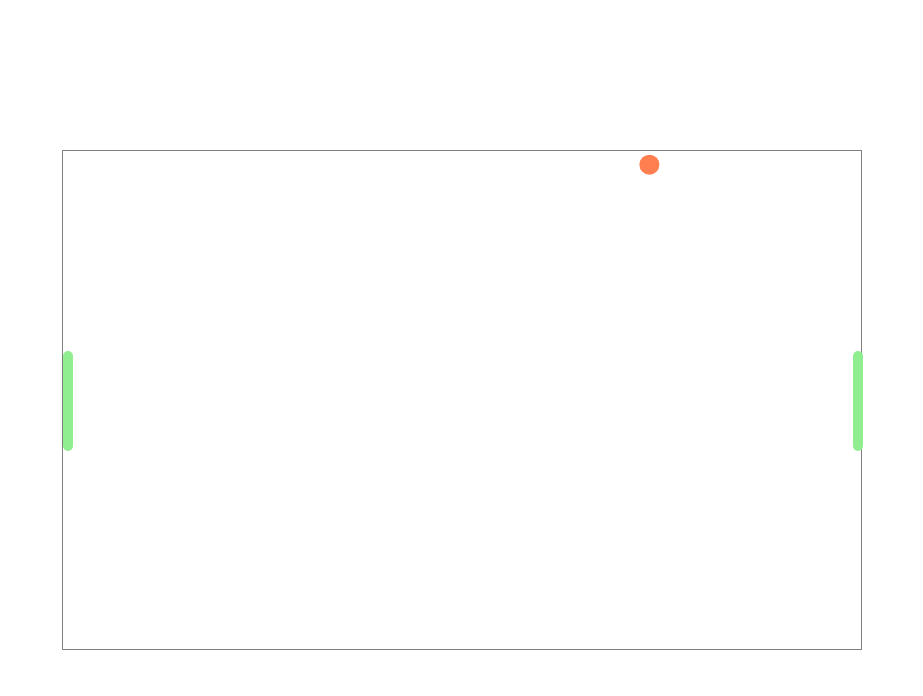
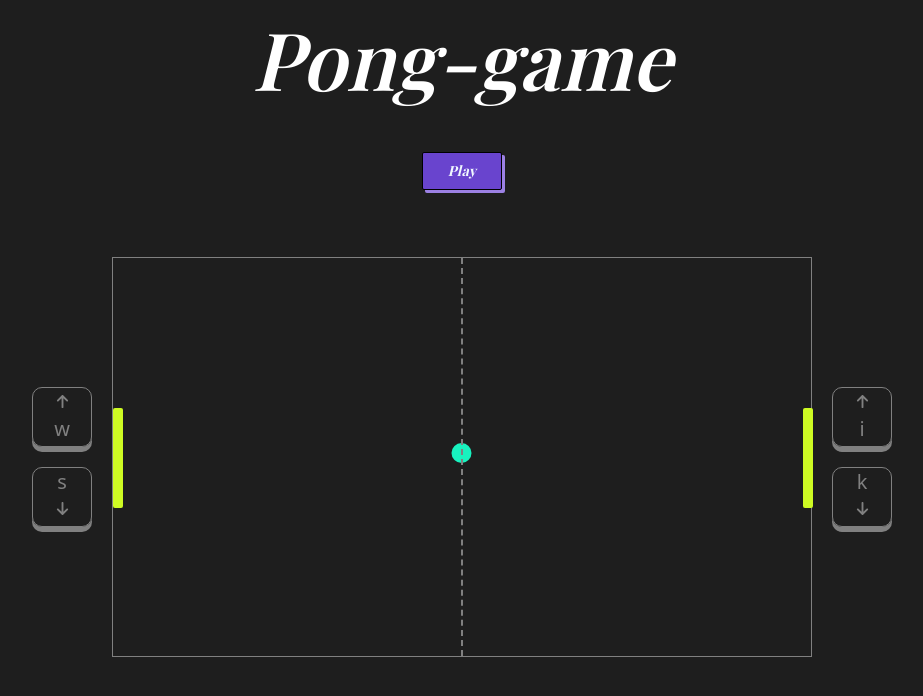
Before and after one commit to chaitanya-Uike/pong-game-v2, a website built with webpack: page index.html in a window 1280 px wide. Shown: the whole page, without its empty margins (178-1101 px from the left). Built offline with nearby package versions, Linux system fonts and the light colour scheme; a web font is replaced by a local one.

Commit message:
ui improved

```diff
--- a/index.html
+++ b/index.html
@@ -10,7 +10,50 @@
   </head>
   <body>
     <div class="mainContainer">
-      <div class="playArea"></div>
+      <p class="title">Pong-game</p>
+      <button class="play gameBtn">Play</button>
+      <div class="playAreaContainer">
+        <div class="keyHintContainer">
+          <div class="keyHint">
+            <svg xmlns="http://www.w3.org/2000/svg" viewBox="0 0 384 512">
+              <!--! Font Awesome Pro 6.2.1 by @fontawesome - https://fontawesome.com License - https://fontawesome.com/license (Commercial License) Copyright 2022 Fonticons, Inc. -->
+              <path
+                d="M214.6 41.4c-12.5-12.5-32.8-12.5-45.3 0l-160 160c-12.5 12.5-12.5 32.8 0 45.3s32.8 12.5 45.3 0L160 141.2V448c0 17.7 14.3 32 32 32s32-14.3 32-32V141.2L329.4 246.6c12.5 12.5 32.8 12.5 45.3 0s12.5-32.8 0-45.3l-160-160z"
+              />
+            </svg>
+            <p>w</p>
+          </div>
+          <div class="keyHint">
+            <p>s</p>
+            <svg xmlns="http://www.w3.org/2000/svg" viewBox="0 0 384 512">
+              <!--! Font Awesome Pro 6.2.1 by @fontawesome - https://fontawesome.com License - https://fontawesome.com/license (Commercial License) Copyright 2022 Fonticons, Inc. -->
+              <path
+                d="M169.4 470.6c12.5 12.5 32.8 12.5 45.3 0l160-160c12.5-12.5 12.5-32.8 0-45.3s-32.8-12.5-45.3 0L224 370.8 224 64c0-17.7-14.3-32-32-32s-32 14.3-32 32l0 306.7L54.6 265.4c-12.5-12.5-32.8-12.5-45.3 0s-12.5 32.8 0 45.3l160 160z"
+              />
+            </svg>
+          </div>
+        </div>
+        <div class="playArea"></div>
+        <div class="keyHintContainer">
+          <div class="keyHint">
+            <svg xmlns="http://www.w3.org/2000/svg" viewBox="0 0 384 512">
+              <path
+                d="M214.6 41.4c-12.5-12.5-32.8-12.5-45.3 0l-160 160c-12.5 12.5-12.5 32.8 0 45.3s32.8 12.5 45.3 0L160 141.2V448c0 17.7 14.3 32 32 32s32-14.3 32-32V141.2L329.4 246.6c12.5 12.5 32.8 12.5 45.3 0s12.5-32.8 0-45.3l-160-160z"
+              />
+            </svg>
+            <p>i</p>
+          </div>
+          <div class="keyHint">
+            <p>k</p>
+            <svg xmlns="http://www.w3.org/2000/svg" viewBox="0 0 384 512">
+              <path
+                d="M169.4 470.6c12.5 12.5 32.8 12.5 45.3 0l160-160c12.5-12.5 12.5-32.8 0-45.3s-32.8-12.5-45.3 0L224 370.8 224 64c0-17.7-14.3-32-32-32s-32 14.3-32 32l0 306.7L54.6 265.4c-12.5-12.5-32.8-12.5-45.3 0s-12.5 32.8 0 45.3l160 160z"
+              />
+            </svg>
+          </div>
+        </div>
+      </div>
+      <button class="restart gameBtn">Restart</button>
     </div>
   </body>
   <script src="/dist/bundle.js"></script>
--- a/src/game-engine/index.ts
+++ b/src/game-engine/index.ts
@@ -2,7 +2,7 @@ import CollisionManager from "./helpers/collisionManager"
 import GameEntity from "./core/gameEntity"
 import KeyboardManager from "./helpers/keyboardManager"
 
-enum GameState {
+export enum GameState {
     playing,
     paused,
     over,
--- a/src/index.ts
+++ b/src/index.ts
@@ -2,10 +2,12 @@ import Vector from "./game-engine/core/vector";
 import Game from "./game-engine/index";
 import { degreeToRadian } from "./game-engine/utils";
 import { Ball, Wall, Paddle } from "./gameElements";
+const playBtn = document.querySelector(".play") as HTMLButtonElement
+const restartBtn = document.querySelector(".restart") as HTMLButtonElement
 
 const selector = ".playArea"
-const pW = 800 //playAreaWidth
-const pH = 500 //playAreaHeight
+const pW = 700 //playAreaWidth
+const pH = 400 //playAreaHeight
 
 class PongGame extends Game {
     constructor() {
@@ -13,7 +15,12 @@ class PongGame extends Game {
     }
 
     initialize() {
-        const ball = new Ball(20, 20, 10, Vector.fromMagnitudeAndTheta(3, degreeToRadian(45)))
+        const ballRadius = 5
+        // generate a random launch angle
+        const launchAngles = [45, -45, 135, -135]
+        const index = Math.floor(Math.random() * launchAngles.length)
+        const ballVelocity = Vector.fromMagnitudeAndTheta(3, degreeToRadian(launchAngles[index]))
+        const ball = new Ball(pW / 2 - 1.5, pH / 2 - ballRadius, 10, ballVelocity)
         // boundry walls
         const floor = new Wall(0, pH, pW, 5, 0)
         const rightWall = new Wall(pW - pH / 2, pH / 2, pH, 5, degreeToRadian(90))
@@ -29,6 +36,11 @@ class PongGame extends Game {
         this.addEntity(ball)
         this.addEntity([floor, rightWall, ceiling, leftWall])
         this.addEntity([leftPaddle, rightPaddle])
+
+        const midLine = document.createElement("div")
+        midLine.classList.add("midLine")
+
+        this.playAreaRef.appendChild(midLine)
 
         this.addPaddleInteractions(leftPaddle, "w", "s")
         this.addPaddleInteractions(rightPaddle, "i", "k")
@@ -80,8 +92,28 @@ class PongGame extends Game {
 
 const pg = new PongGame()
 
-pg.play()
+let isPlaying = false
+
+playBtn.onclick = () => {
+    if (!isPlaying) {
+        isPlaying = true
+        pg.play()
+        playBtn.innerHTML = "Pause"
+        restartBtn.style.display = "inline-block"
+    } else {
+        isPlaying = false
+        pg.pause()
+        playBtn.innerHTML = "Play"
+        restartBtn.style.display = ""
+    }
+}
+
+restartBtn.onclick = () => {
+    pg.reset()
+}
 
 pg.onGameOver = function () {
-    console.log("game over")
+    isPlaying = false
+    playBtn.innerHTML = "Play"
+    restartBtn.style.display = ""
 }
--- a/style.css
+++ b/style.css
@@ -1,3 +1,5 @@
+@import url("https://fonts.googleapis.com/css2?family=Playfair+Display:ital,wght@0,400;0,500;0,600;0,700;0,800;0,900;1,400;1,500;1,600;1,700;1,800;1,900&display=swap");
+
 * {
   margin: 0;
   padding: 0;
@@ -7,9 +9,18 @@
 .mainContainer {
   width: 100vw;
   height: 100vh;
-  display: flex;
-  justify-content: center;
-  align-items: center;
+  display: grid;
+  grid-template-rows: 1fr 1fr 4fr 1fr;
+  place-items: center;
+  background-color: #1e1e1e;
+}
+
+.title {
+  color: white;
+  font-family: "Playfair Display", serif;
+  font-style: italic;
+  font-size: 80px;
+  font-weight: 600;
 }
 
 .playArea {
@@ -17,12 +28,116 @@
   position: relative;
 }
 
+.midLine {
+  height: 100%;
+  position: absolute;
+  left: 50%;
+  top: 50%;
+  transform: translate(-50%, -50%);
+  border-left: 2px dashed gray;
+}
+
 .ball {
-  background-color: coral;
+  background-color: #18f2bf;
   border-radius: 50%;
 }
 
 .paddle {
-  background-color: lightgreen;
+  background-color: #cefb23;
+  border-radius: 2px;
+}
+
+.btnContainer {
+  display: flex;
+  align-items: center;
+  column-gap: 50px;
+}
+
+.gameBtn {
+  border: 1px solid black;
+  border-radius: 2px;
+  padding: 10px 20px;
+  cursor: pointer;
+  color: aliceblue;
+  font-family: "Playfair Display", serif;
+  font-style: italic;
+  font-weight: 700;
+  font-size: 14px;
+  line-height: 16px;
+  letter-spacing: 0.2px;
+  text-align: center;
+  outline: none;
+}
+
+.play {
+  width: 80px;
+  background-color: #6944ce;
+  transition: box-shadow 100ms ease-in-out;
+
+  -webkit-box-shadow: 3px 3px 0px 0px #9c81e4;
+  -moz-box-shadow: 3px 3px 0px 0px #9c81e4;
+  box-shadow: 3px 3px 0px 0px #9c81e4;
+}
+
+.play:hover {
+  -webkit-box-shadow: 4px 4px 0px 0px #9c81e4;
+  -moz-box-shadow: 4px 4px 0px 0px #9c81e4;
+  box-shadow: 4px 4px 0px 0px #9c81e4;
+}
+
+.restart {
+  display: none;
+
+  width: 100px;
+  color: #0d0d0d;
+  background-color: #cefe21;
+  transition: box-shadow 100ms ease-in-out;
+
+  -webkit-box-shadow: 3px 3px 0px 0px white;
+  -moz-box-shadow: 3px 3px 0px 0px white;
+  box-shadow: 3px 3px 0px 0px white;
+}
+
+.restart:hover {
+  -webkit-box-shadow: 4px 4px 0px 0px white;
+  -moz-box-shadow: 4px 4px 0px 0px white;
+  box-shadow: 4px 4px 0px 0px white;
+}
+
+.playAreaContainer {
+  display: flex;
+  justify-content: center;
+  align-items: center;
+  column-gap: 20px;
+}
+
+.keyHintContainer {
+  display: flex;
+  flex-direction: column;
+  align-items: center;
+  justify-content: center;
+  row-gap: 20px;
+}
+
+.keyHint {
+  color: gray;
+  font-family: system-ui, -apple-system, BlinkMacSystemFont, "Segoe UI", Roboto,
+    Oxygen, Ubuntu, Cantarell, "Open Sans", "Helvetica Neue", sans-serif;
+  font-size: 20px;
+  text-align: center;
+  justify-content: center;
+  border: 1px solid gray;
   border-radius: 10px;
+  width: 60px;
+  aspect-ratio: 1;
+
+  -webkit-box-shadow: 0px 5px 0px 0px gray;
+  -moz-box-shadow: 0px 5px 0px 0px gray;
+  box-shadow: 0px 5px 0px 0px gray;
 }
+
+.keyHint svg {
+  width: 15px;
+  height: 15px;
+  fill: gray;
+}
```
